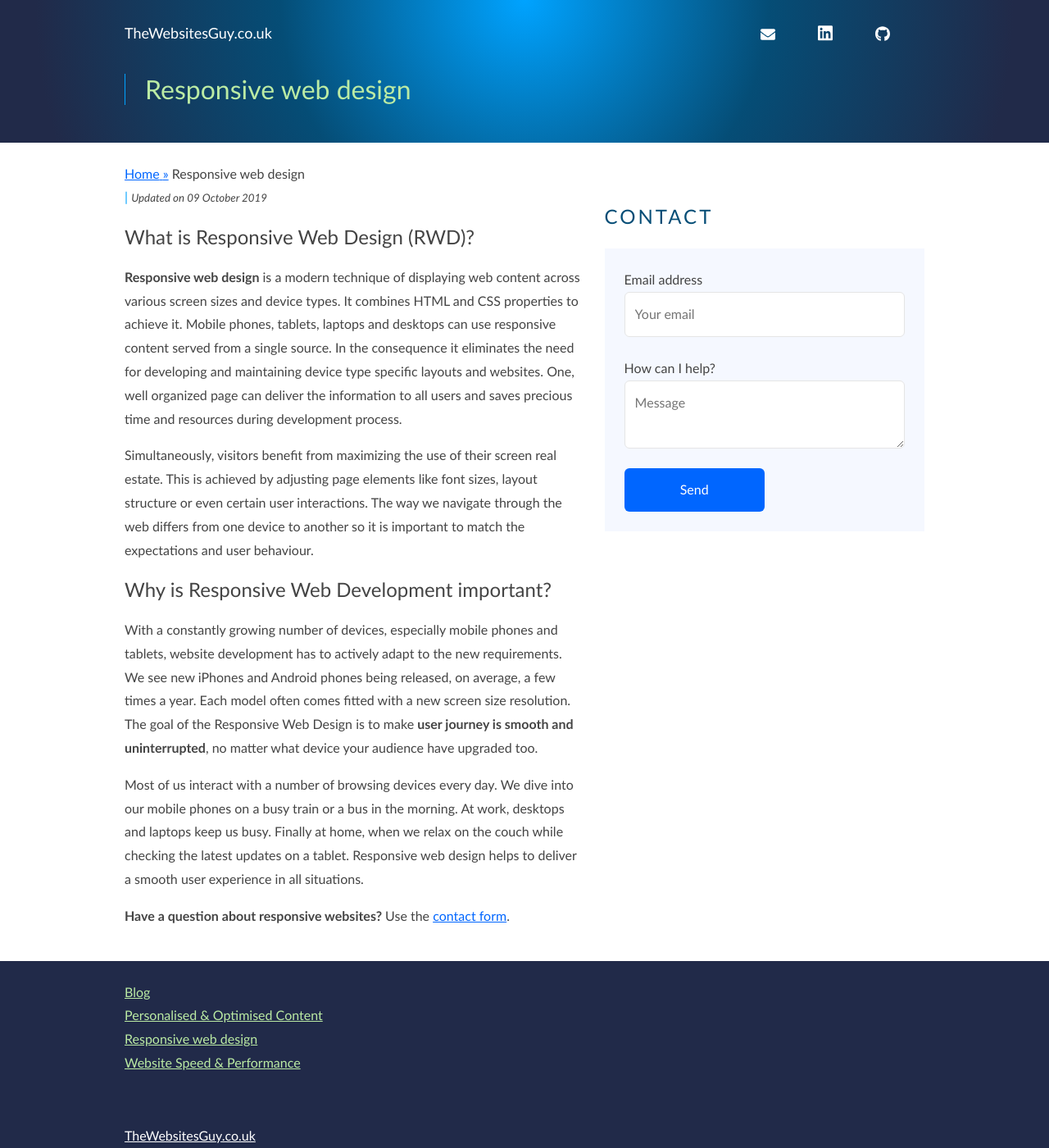
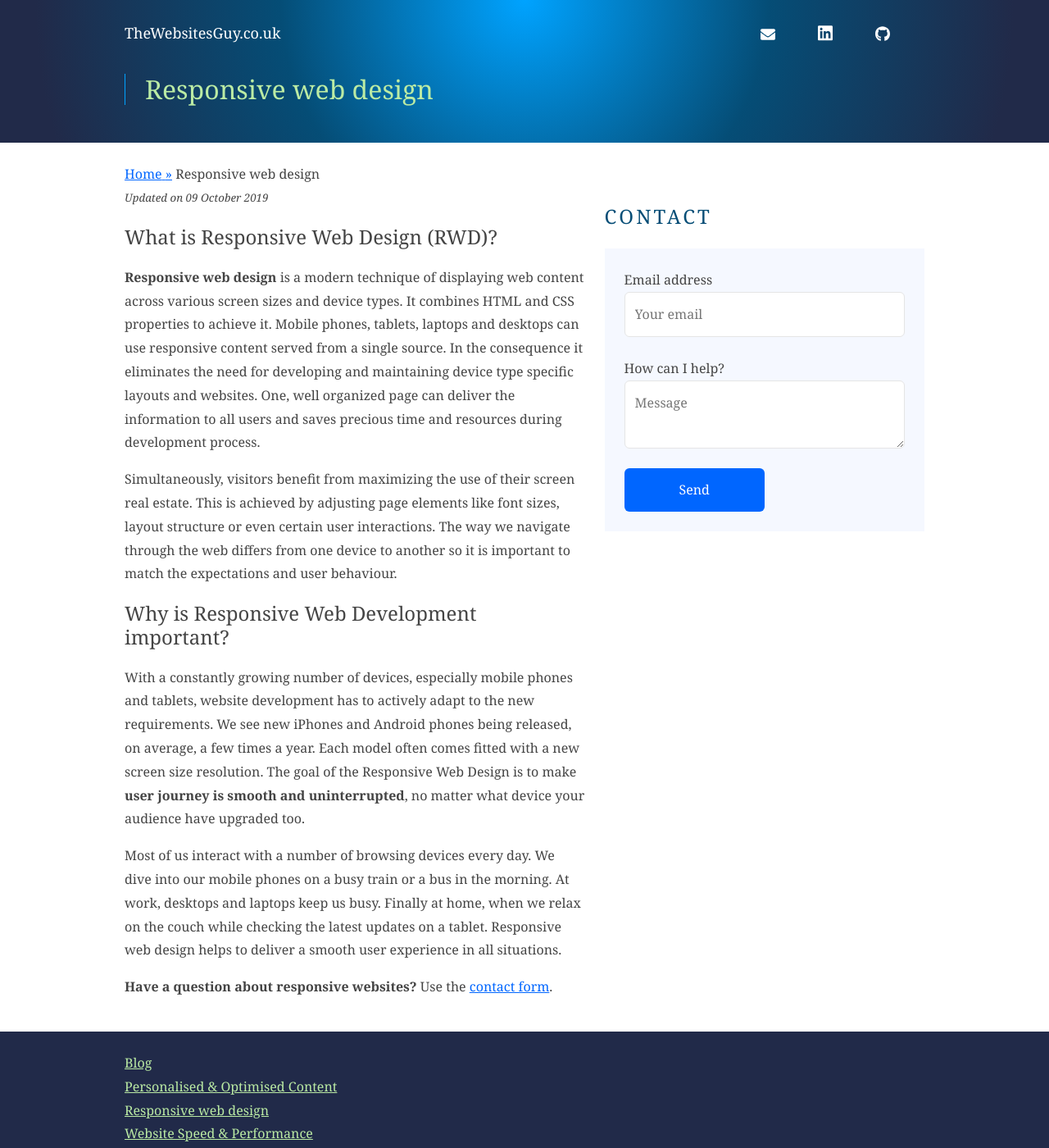
Before and after one commit to proochster/thewebsitesguy, a Jekyll site: the page built from responsive-web-design.html, in a window 1280 px wide and 1400 px high. Shown: the whole window at 82% size. Built offline with Jekyll 4.4.1, drawn with Linux system fonts in a browser that asks for light colours; comment, search, counter and statistics services are not loaded.

Commit message:
^ Font and styles

```diff
--- a/_layouts/default.html
+++ b/_layouts/default.html
@@ -11,7 +11,7 @@
     {% include breadcrumbs.html %}
     <div class="content m:flex">
         <main class="main m:60 p-r-d">
-            {% if page.date %}<span class="block"><span class="accent">|</span> <small class="italic">Updated on {{ page.date | date_to_long_string }}</small></span>{% endif %}
+            {% if page.date %}<small class="italic">Updated on {{ page.date | date_to_long_string }}</small></span>{% endif %}
             {{ content }}
         </main>
         <aside class="m:40">
--- a/_styles/typography.scss
+++ b/_styles/typography.scss
@@ -4,7 +4,7 @@
 
 body, .body-font{
     color: $text;
-    font: 300 16px 'Trebuchet MS', Arial, sans-serif;
+    font: 300 16px Georgia, sans-serif;
     line-height: 1.8;
 }
 
```
